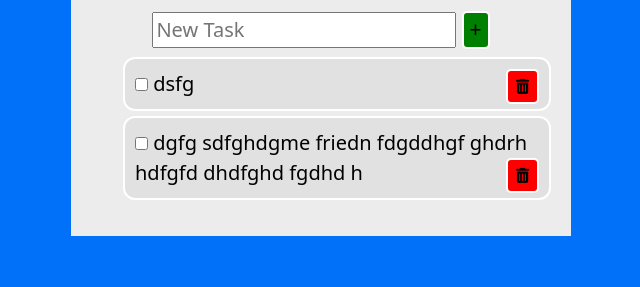
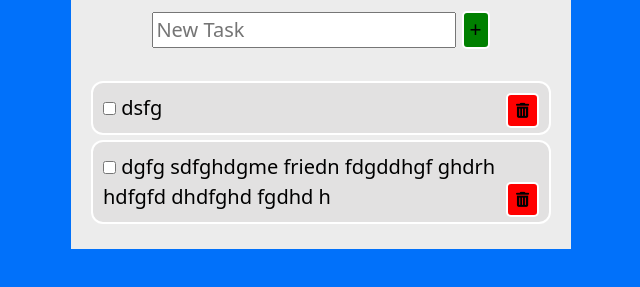
Before and after one commit to DarrenKim94/to-do-app, a plain HTML site: page index.html in a window 1280 px wide. Shown: the part 121-408 px from the top of the page, without its empty margins (319-959 px from the left). Drawn offline with nearby package versions, Linux system fonts and the light colour scheme.

```diff
--- a/index.html
+++ b/index.html
@@ -14,13 +14,13 @@
     <div id="taskContainer" class="position-absolute top-0 start-50 translate-middle-x  mt-5">
         <h1 class="text-center">To Do List</h1>
         <p id="p1"></p>
-        <div id="addTaskBox">
+        <div id="addTaskBox" >
             <form id="taskForm" class="text-center pb-2" onsubmit="return addTaskBtn()">
                 <input type="text" id="taskInput" placeholder="New Task">
                 <input id="newTaskSubmit" type="submit" value="+">
             </form>
         </div>
-        <ul id="taskList">
+        <ul id="taskList" class="d-inline">
             <li class="toDoItem">
                 <input type="checkbox" class="checkBox"> dsfg
                 <i class="deleteBtn fa-solid fa-trash-can"></i>
```
